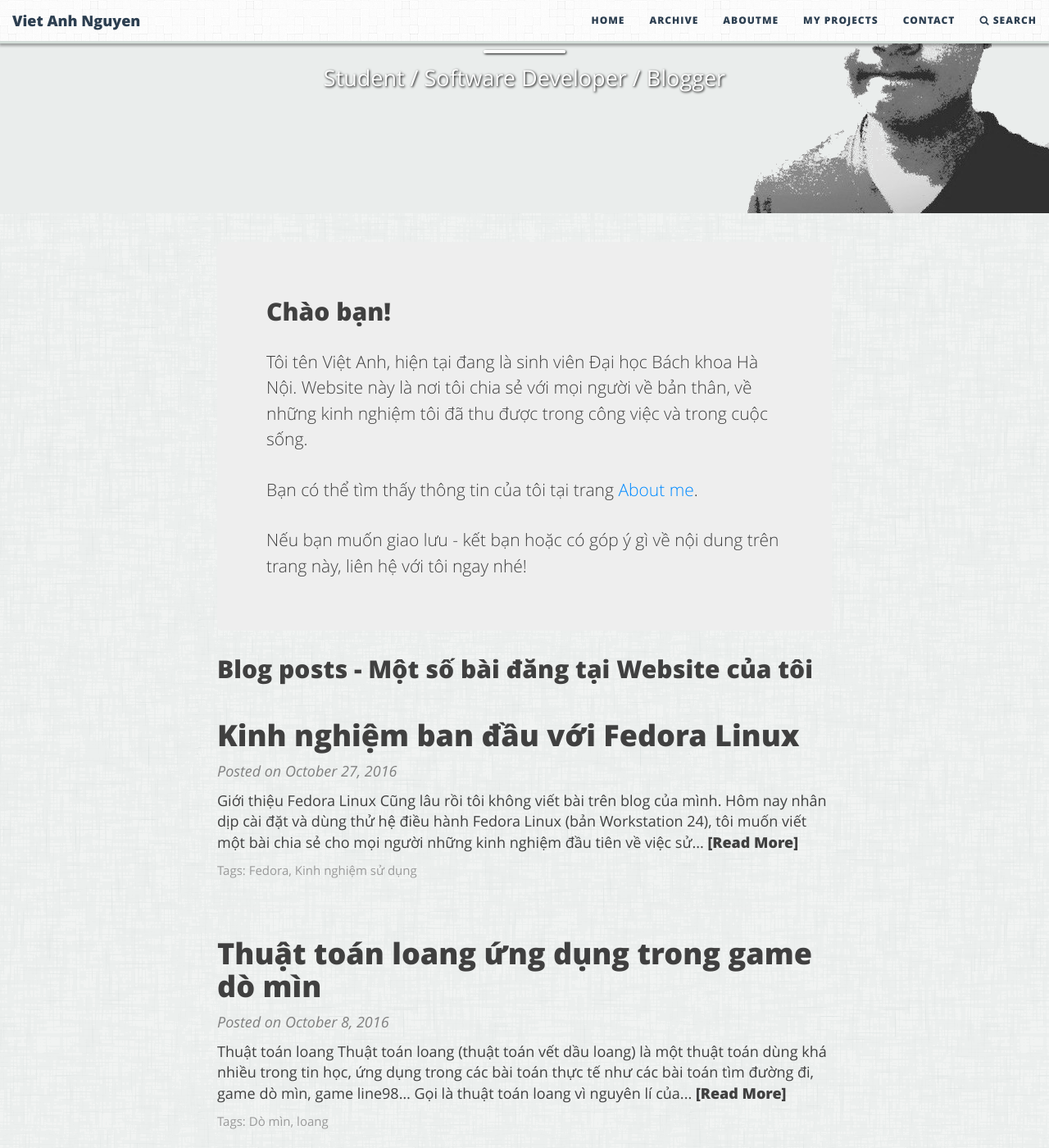
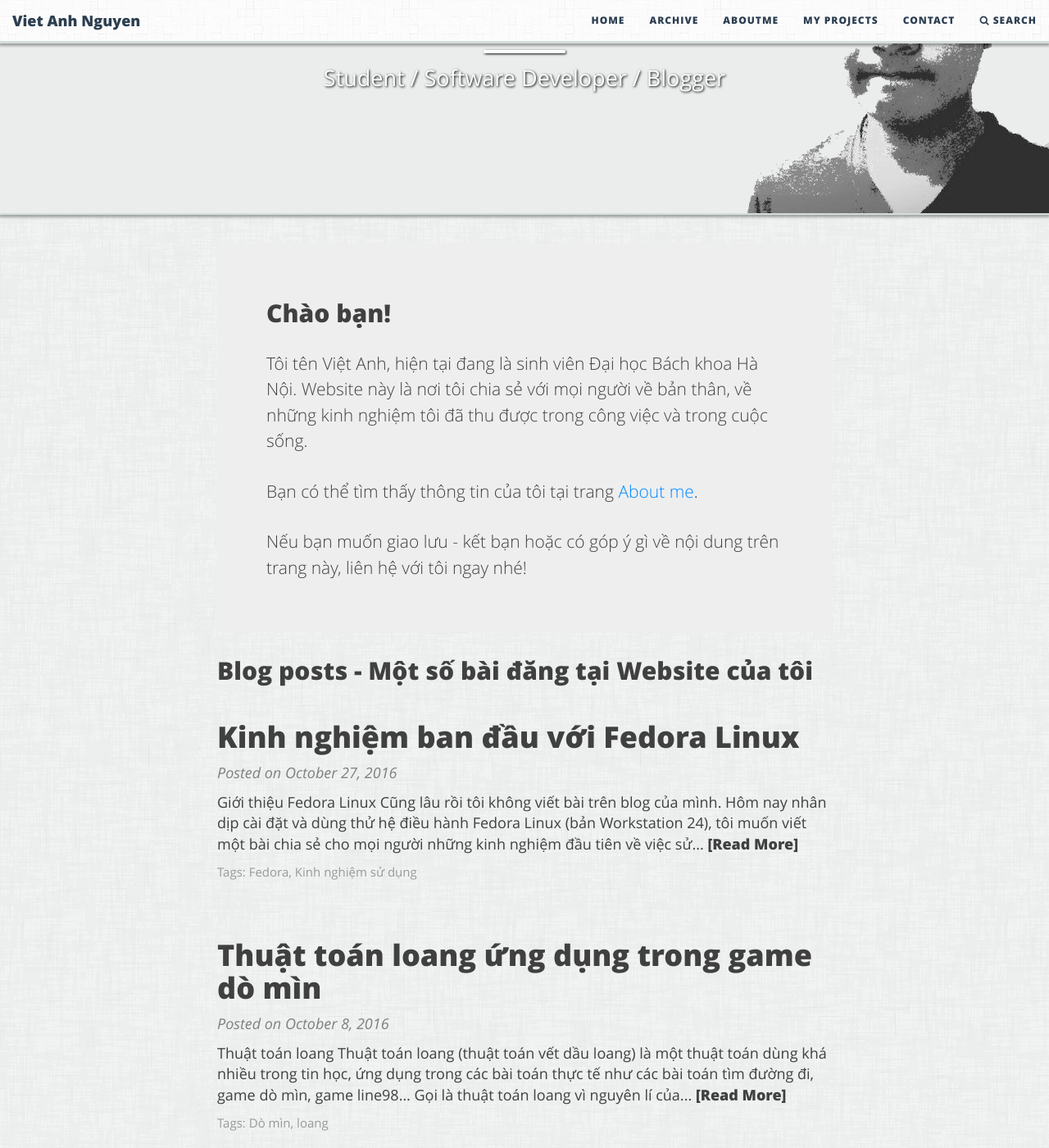
Before and after one commit to diglink/vietanhdev.github.io, a Jekyll site: the page built from index.html, in a window 1280 px wide and 1400 px high, scrolled down 283 px. Shown: the whole window at 82% size. Built offline with Jekyll 4.4.1, drawn with Linux system fonts in a browser that asks for light colours; the list of posts is cut into pages by our own code.

Commit message:
change bigimg of homepage

```diff
--- a/index.html
+++ b/index.html
@@ -72,5 +72,9 @@ bigimg: "/files/background/vietanhdev.png"
 <style type="text/css">
 	.big-img.intro-header {
 		background: #EAEDEC url("/files/background/vietanhdev.png") right bottom no-repeat;
+    border-bottom: 2px solid #D4DED9;
+    -webkit-box-shadow: 0px 2px 3px 1px rgba(0,0,0,0.32);
+    -moz-box-shadow: 0px 2px 3px 1px rgba(0,0,0,0.32);
+    box-shadow: 0px 2px 3px 1px rgba(0,0,0,0.32);
 	}
 </style>
```
